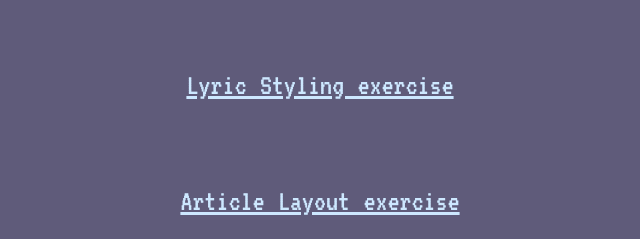
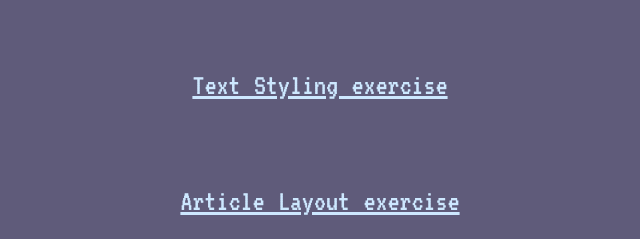
Before and after one commit to jmei9/compilation-website, a plain HTML site: page index.html in a window 1280 px wide. Shown: the part 561-800 px from the top of the page, 320-960 px from the left. Drawn offline with Linux system fonts and the light colour scheme.

Commit message:
Update index.html

```diff
--- a/index.html
+++ b/index.html
@@ -25,7 +25,7 @@
 </div>
 
 <div class="websites">
-    <p><a href="https://jmei9.github.io/wintersession-web-design/">Lyric Styling exercise</a></p>
+    <p><a href="https://jmei9.github.io/wintersession-web-design/">Text Styling exercise</a></p>
     <p><a href="https://jmei9.github.io/article-layout-exercise/">Article Layout exercise</a></p>
     <p><a href="https://jmei9.github.io/Lyric-website/">Project 1: lyric website</a></p>
     <p><a href="https://editor.p5js.org/jmei9/full/E09FivF-k">Exercise 10: paint 1</a></p>
```
